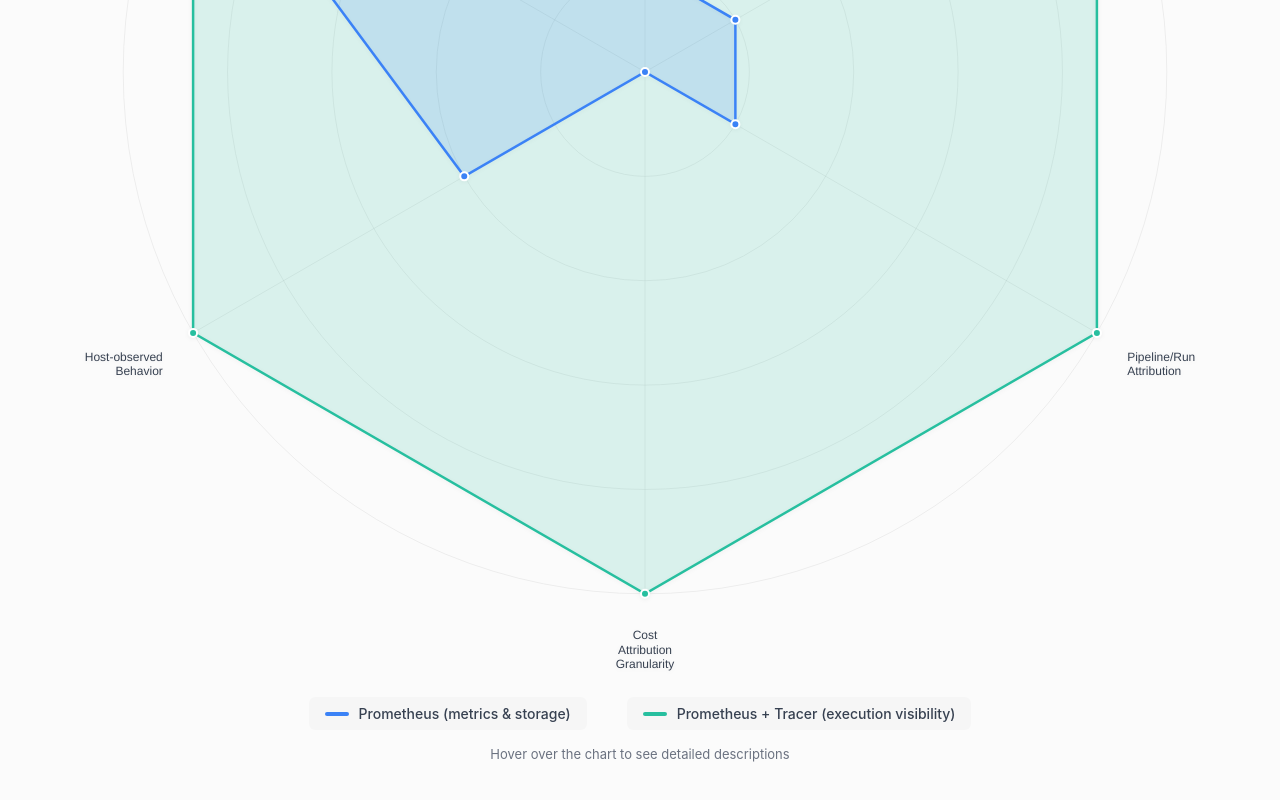
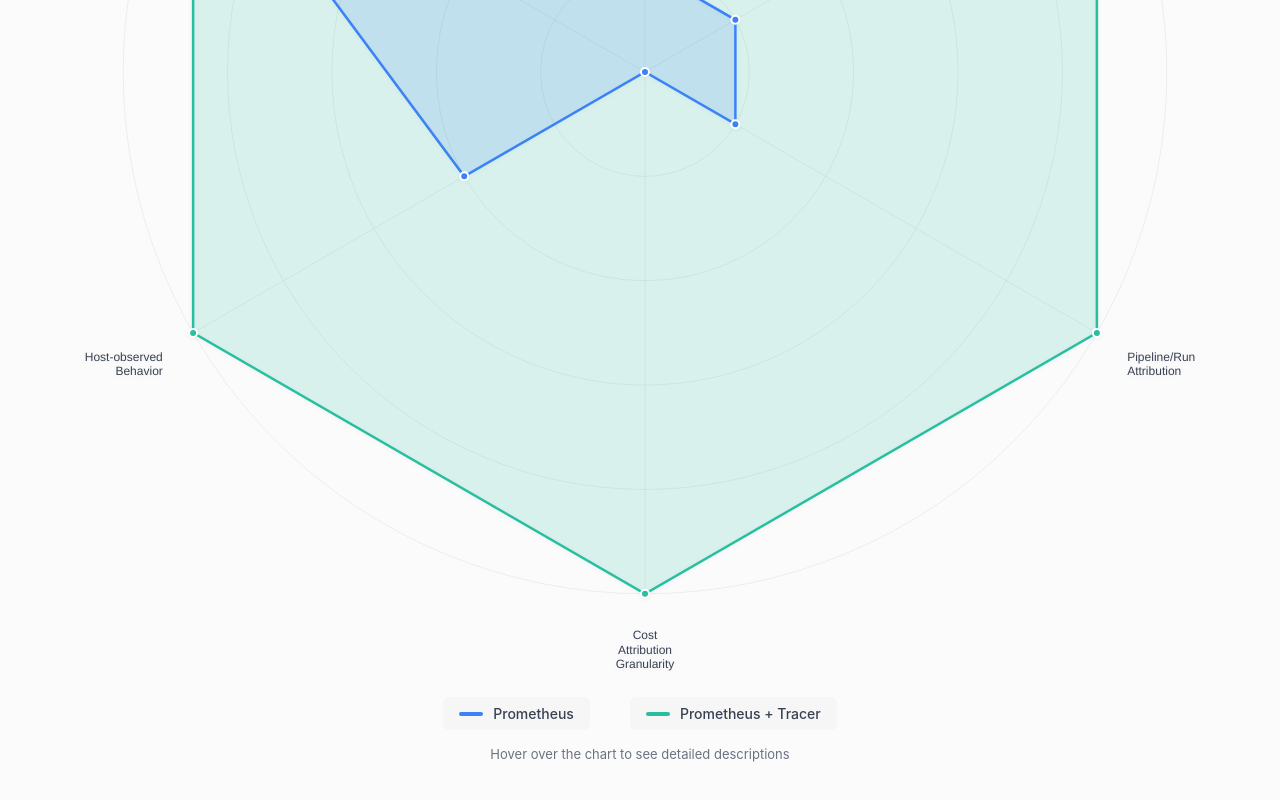
Before and after one commit to Vakisr/tracer-radar-chart, a plain HTML site: page radar-chart-prometheus.html in a window 1280 px wide. Shown: the part 557-1357 px from the top of the page. Drawn offline with nearby package versions, Linux system fonts and the light colour scheme.

Commit message:
Simplify legend to Prometheus and Prometheus + Tracer, centered

```diff
--- a/radar-chart-prometheus.html
+++ b/radar-chart-prometheus.html
@@ -142,11 +142,11 @@
         <div class="legend">
             <div class="legend-item">
                 <div class="legend-color" style="background: #3b82f6;"></div>
-                <span>Prometheus (metrics &amp; storage)</span>
+                <span>Prometheus</span>
             </div>
             <div class="legend-item">
                 <div class="legend-color" style="background: #27BF9F;"></div>
-                <span>Prometheus + Tracer (execution visibility)</span>
+                <span>Prometheus + Tracer</span>
             </div>
         </div>
         <div class="hint">Hover over the chart to see detailed descriptions</div>
@@ -165,7 +165,7 @@
             ],
             datasets: [
                 {
-                    label: 'Prometheus (metrics &amp; storage)',
+                    label: 'Prometheus',
                     data: [1, 1, 1, 0, 2, 5],
                     borderColor: '#3b82f6',
                     backgroundColor: 'rgba(59, 130, 246, 0.15)',
```
